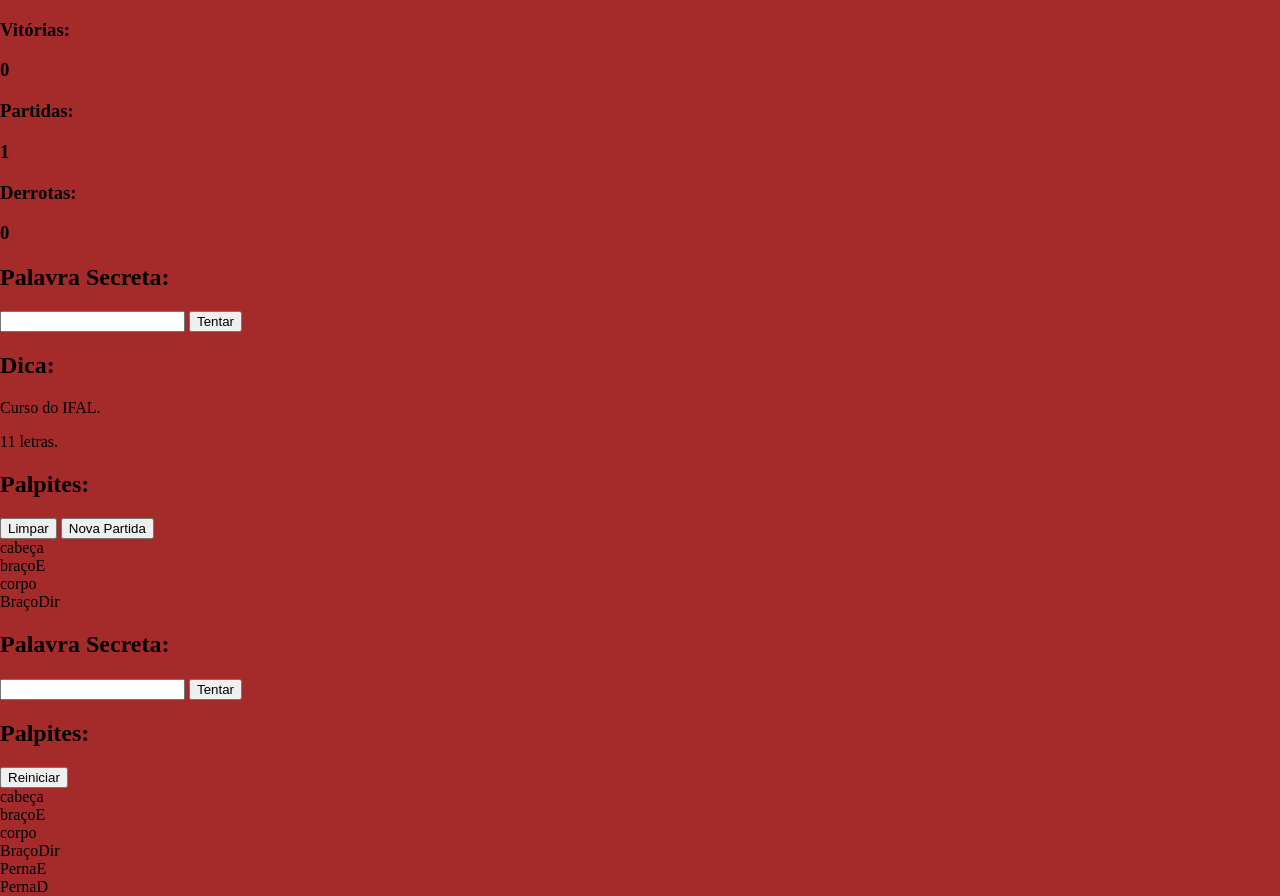
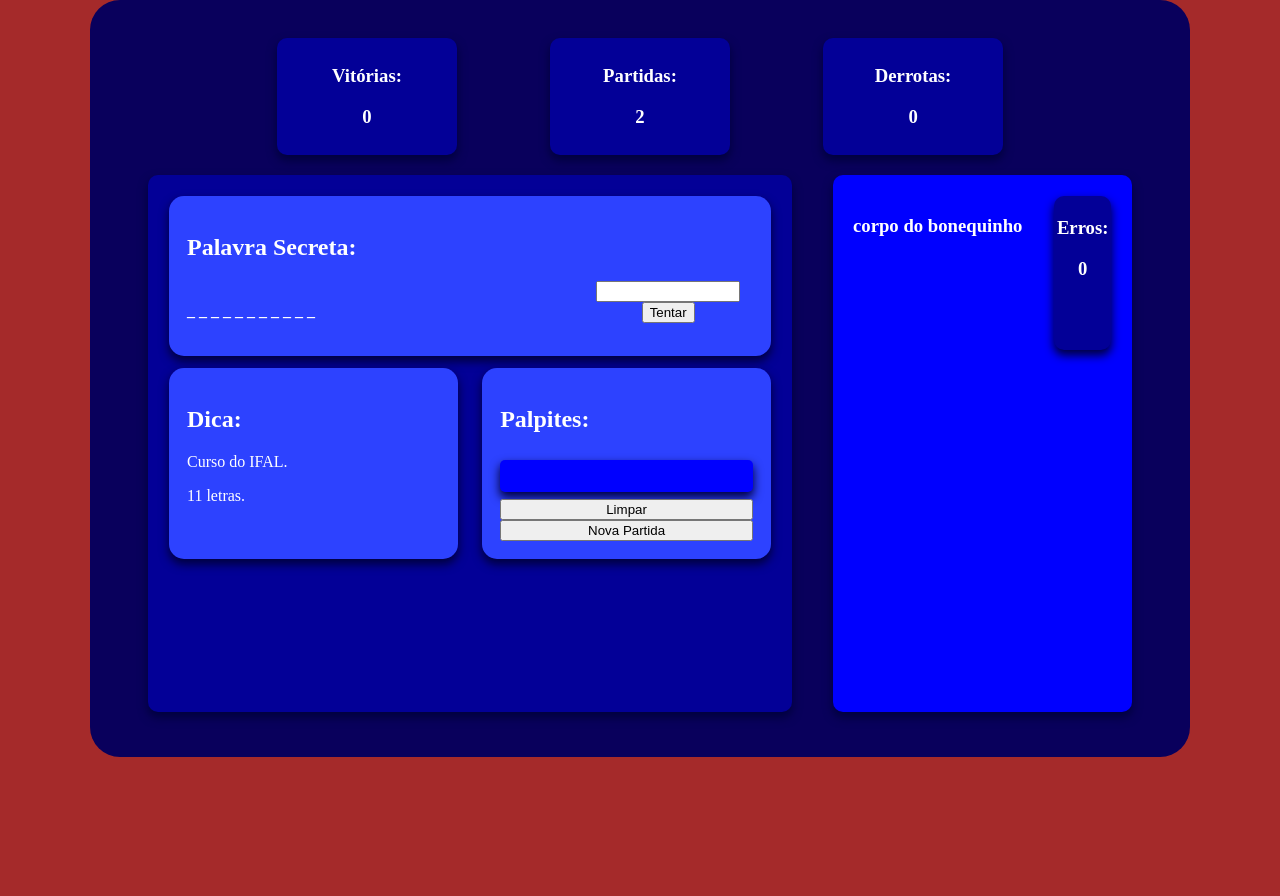
Before and after one commit to guilherme-gjv/Jogo-da-Forca-js, a plain HTML site: page html/index.html in a window 1280 px wide. After the commit the page ends 800 px from the top, so only its background shows below. Drawn offline with Linux system fonts and the light colour scheme.

Commit message:
chore: stylizing

```diff
--- a/css/style.css
+++ b/css/style.css
@@ -2,17 +2,144 @@ body {
   margin: 0;
   padding: 0;
   background-color: brown;
+  color: white;
 }
 
 #main-container {
-  background-color: wheat;
+  background-color: rgb(9, 0, 92);
   padding: 3%;
   margin: 0 auto 0 auto;
   width: 80%;
 
-  border-radius: 50px;
+  border-radius: 30px;
+  height: 85vh;
+}
+
+#palpites-div {
+  margin: 3% 0 3% 0;
+  padding: 3% 5% 3% 5%;
+  border-radius: 5px;
+}
+
+#secao-externa {
+  height: 85%;
+}
+
+#pontuacoes {
+  width: 80%;
+  margin: 0 auto 0 auto;
+  justify-content: space-around;
+}
+
+.secao {
+  margin: 2%;
+  padding: 2%;
+  border-radius: 10px;
+  box-shadow: 0 5px 10px 0.5px rgb(0, 1, 61);
+}
+
+.sombra {
+  box-shadow: 0 5px 10px 0.5px rgb(0, 1, 61);
+}
+
+.azul-escuro {
+  background-color: rgb(9, 0, 92);
+}
+
+.azul {
+  background-color: blue;
+}
+
+.azul-claro {
+  background-color: rgb(3, 0, 151);
+}
+
+.azul-claro-2 {
+  background-color: rgb(45, 66, 255);
+}
+
+.card {
+  padding: 3%;
+  border-radius: 15px;
+}
+
+.card-pontuacao {
+  background-color: rgb(3, 0, 151);
+  box-shadow: 0 5px 10px 0.5px rgb(0, 1, 61);
+  width: 20%;
+  padding: 1%;
+  border-radius: 10px;
+  text-align: center;
+}
+
+.margem-y-2 {
+  margin-top: 2%;
+  margin-bottom: 2%;
+}
+
+.margem-r-4 {
+  margin-right: 4%;
+}
+
+.margem-l-4 {
+  margin-left: 4%;
+}
+
+.space-between {
+  justify-content: space-between;
+}
+
+.altura-card-1 {
+  height: 10rem;
+}
+
+.input {
+}
+
+.btn {
+}
+
+.centraliza {
+  display: flex;
+  margin: 0 auto 0 auto;
+}
+
+.vertical {
+  display: flex;
+  flex-direction: column;
+}
+
+.w-20 {
+  width: 20%;
+}
+
+.w-30 {
+  width: 30%;
+}
+
+.w-70 {
+  width: 70%;
+}
+.w-80 {
+  width: 80%;
+}
+
+.w-100 {
+  width: 100%;
+}
+
+.h-30 {
+  height: 30%;
 }
 
 .flex {
   display: flex;
 }
+
+.dividir {
+  width: 50%;
+}
+
+.borda {
+  border: 2px solid black;
+}
--- a/html/index.html
+++ b/html/index.html
@@ -8,30 +8,49 @@
     <title>Jogo da Forca</title>
   </head>
   <body>
-    <section>
-      <div>
+    <section id="main-container">
+      <section id="pontuacoes" class="flex">
+        <div class="card-pontuacao">
           <h3>Vitórias:</h3>
           <h3 id="numeroDeVitorias"></h3>
         </div>
-      <div>
-        <div>
+        <div class="card-pontuacao">
           <h3>Partidas:</h3>
           <h3 id="numeroDePartidas"></h3>
         </div>
-        <div>
+        <div class="card-pontuacao">
           <h3>Derrotas:</h3>
           <h3 id="numeroDeDerrotas"></h3>
         </div>
+      </section>
+      <div id="secao-externa" class="flex">
+        <section class="secao w-70 azul-claro">
+          <section>
+            <div class="flex altura-card-1">
+              <div class="card azul-claro-2 space-between w-100 sombra">
+                <h2>Palavra Secreta:</h2>
+                <div class="flex space-between">
+                  <div class="w-70">
+                    <h1 id="palavraSecreta"></h1>
                   </div>
-    </section>
-    <section>
-      <div>
-        <h2>Palavra Secreta:</h2>
-        <h1 id="palavraSecreta"></h1>
-        <input id="letraInput" type="text" maxlength="1" />
-        <button onclick="tentativa()">Tentar</button>
+                  <div class="w-30">
+                    <input
+                      id="letraInput"
+                      class="w-80 vertical centraliza"
+                      type="text"
+                      maxlength="1"
+                    />
+                    <button onclick="tentativa()" class="vertical centraliza">
+                      Tentar
+                    </button>
                   </div>
-      <div>
+                </div>
+              </div>
+            </div>
+            <div class="flex">
+              <div
+                class="dividir card azul-claro-2 sombra margem-y-2 margem-r-4"
+              >
                 <h2>Dica:</h2>
                 <p id="dica"></p>
                 <span>
@@ -39,25 +58,28 @@
                   <span>letras.</span>
                 </span>
               </div>
-    </section>
+              <div
+                class="card azul-claro-2 dividir space-between vertical sombra margem-y-2 margin-l-4"
+              >
                 <h2>Palpites:</h2>
+                <div id="palpites-div" class="azul sombra">
                   <p id="palpites"></p>
+                </div>
                 <button onclick="limpar()">Limpar</button>
                 <button onclick="novaPartida()">Nova Partida</button>
-    <div>
-      <div>cabeça</div>
-      <div>
-        <div>braçoE</div>
-        <div>corpo</div>
-        <div>BraçoDir</div>
               </div>
-      <h2>Palavra Secreta:</h2>
-      <h1 id="palavraSecreta"></h1>
-      <input id="letraInput" type="text" maxlength="1" />
-      <button onclick="tentativa()">Tentar</button>
-      <h2>Palpites:</h2>
-      <p id="palpites"></p>
-      <button onclick="reiniciar()">Reiniciar</button>
+            </div>
+          </section>
+        </section>
+        <section class="azul secao w-30 flex space-between">
+          <h1>corpo do bonequinho</h1>
+          <div class="card-pontuacao h-30">
+            <h3>Erros:</h3>
+            <h3 id="erros"></h3>
+          </div>
+        </section>
+      </div>
+      <!--
       <div>
         <div>cabeça</div>
         <div>
@@ -70,7 +92,7 @@
           <div>PernaD</div>
         </div>
       </div>
-    </div>
+    --></section>
     <script src="../js/index.js"></script>
   </body>
 </html>
```
Lines whose indentation alone changed are shown as unchanged.
